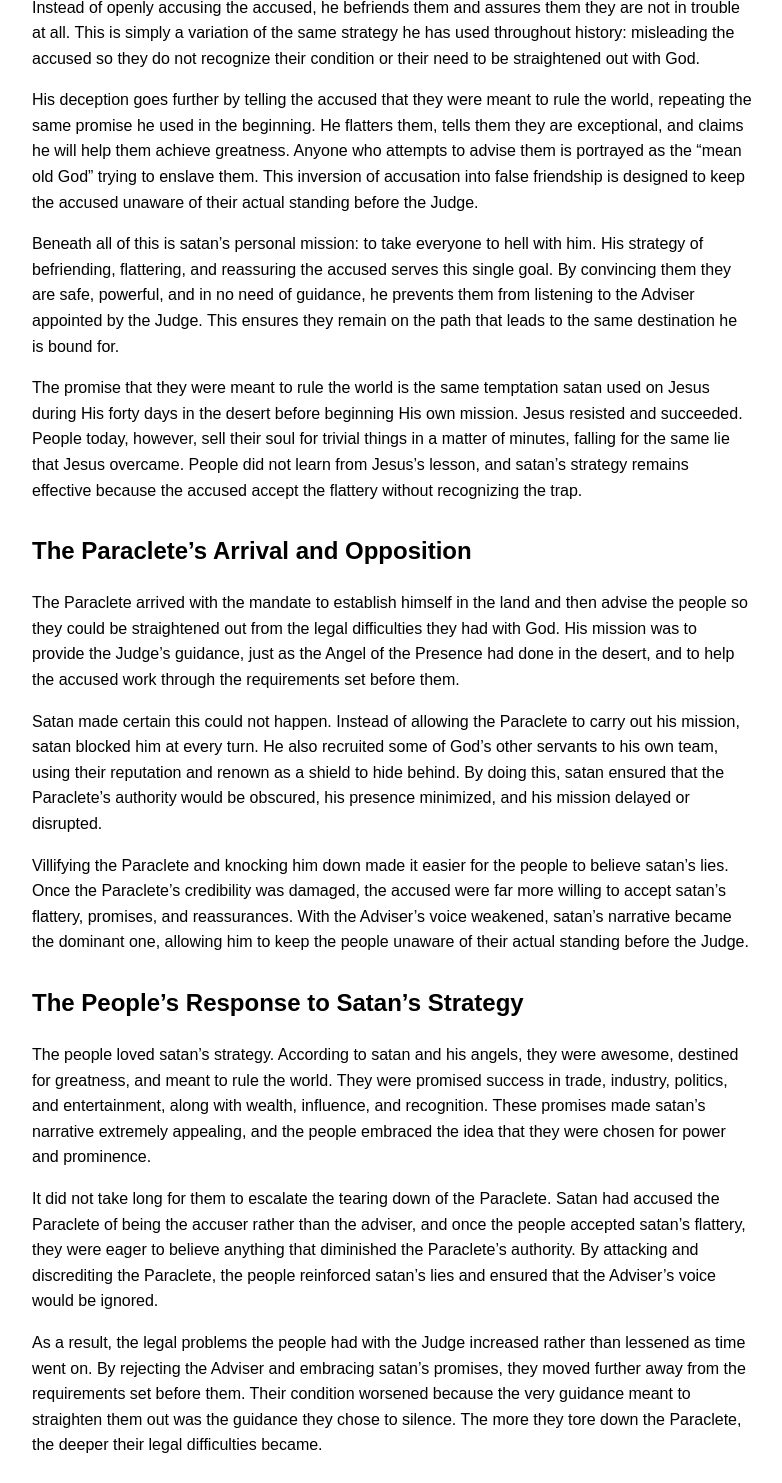
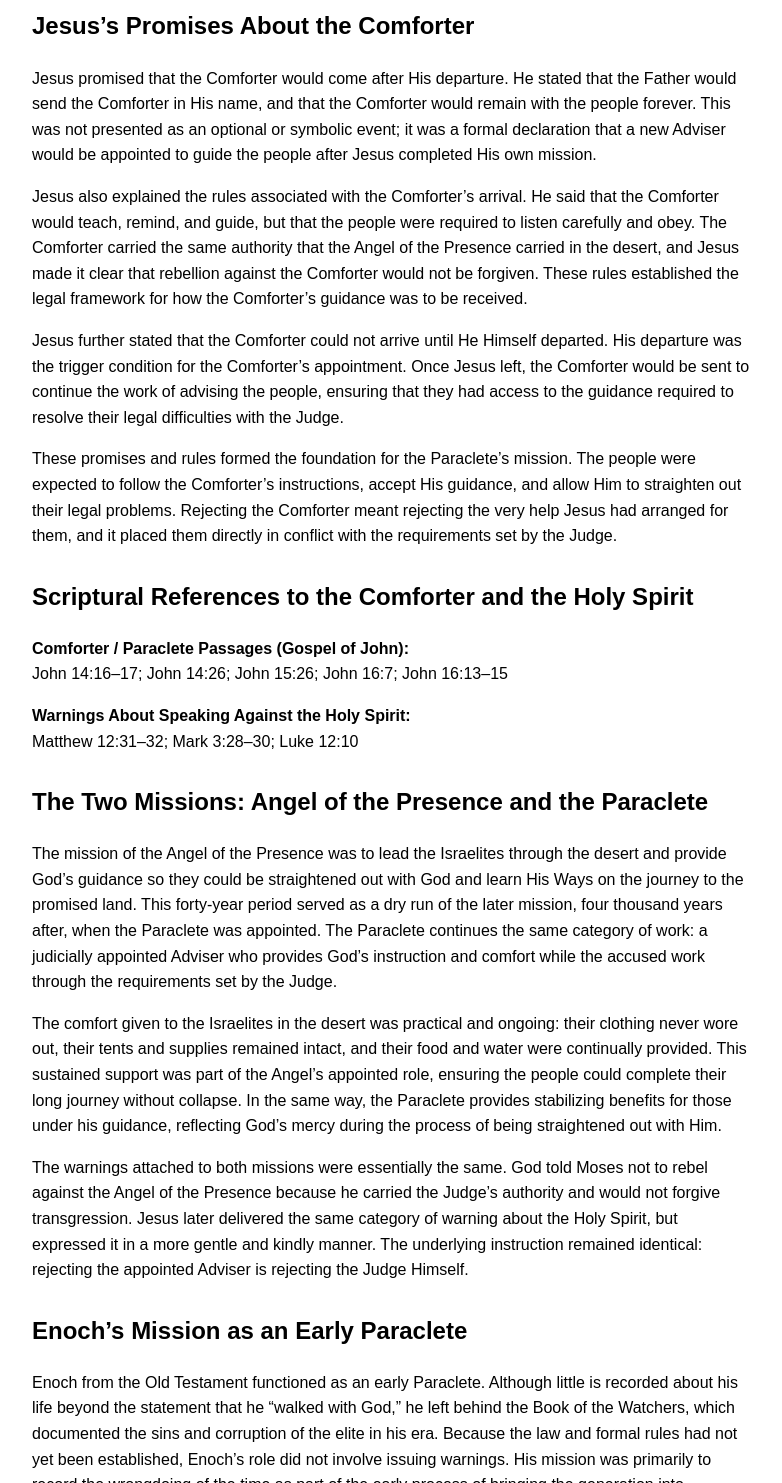
Before and after one commit to RaphaelAsanti/the-paraclete, a plain HTML site: page index.html in a window 1280 px wide. Shown: the part 1108-2591 px from the top of the page, without its empty margins (248-1030 px from the left). Drawn offline with Linux system fonts and the light colour scheme.

Commit message:
Update index.html

```diff
--- a/index.html
+++ b/index.html
@@ -159,6 +159,110 @@
     process.
   </p>
 </section>
+<section id="paraclete-architecture">
+  <h2>The Paraclete in the Divine Judicial Order</h2>
+  <p>
+    In the divine judicial structure, God is the Judge, humanity is the accused,
+    satan is the accuser, and the Paraclete is the judicially appointed Adviser.
+    Satan, as accuser, is a fallen angel not bound by ethical constraints, whose
+    desire is to lead as many as possible into hell with him. To ensure perfect
+    fairness and justice, God appoints the Paraclete to instruct the accused
+    precisely in what the Judge requires. The Paraclete is not a defense lawyer,
+    but a commissioned Adviser who speaks only what God gives, so that no one
+    can claim ignorance when judgment is rendered.
+  </p>
+</section>
+
+        <section id="paraclete-comforter">
+  <h2>The Paraclete as Comforter</h2>
+  <p>
+    Because God is Merciful, the Paraclete’s judicial appointment includes a role
+    of comfort. While the accused works through the details of their case, the
+    Paraclete provides stabilizing benefits, guidance, and reassurance. He is not
+    a defense lawyer, but a divinely commissioned Adviser whose presence offers
+    support during the process of compliance with the Judge’s requirements. This
+    comfort is part of God’s fairness and justice, ensuring the accused is never
+    left alone while fulfilling the instructions given by the Paraclete.
+  </p>
+</section>
+
+        <section id="jesus-comforter-promises">
+  <h2>Jesus’s Promises About the Comforter</h2>
+  <p>
+    Jesus promised that the Comforter would come after His departure. He stated
+    that the Father would send the Comforter in His name, and that the Comforter
+    would remain with the people forever. This was not presented as an optional
+    or symbolic event; it was a formal declaration that a new Adviser would be
+    appointed to guide the people after Jesus completed His own mission.
+  </p>
+  <p>
+    Jesus also explained the rules associated with the Comforter’s arrival. He
+    said that the Comforter would teach, remind, and guide, but that the people
+    were required to listen carefully and obey. The Comforter carried the same
+    authority that the Angel of the Presence carried in the desert, and Jesus
+    made it clear that rebellion against the Comforter would not be forgiven.
+    These rules established the legal framework for how the Comforter’s guidance
+    was to be received.
+  </p>
+  <p>
+    Jesus further stated that the Comforter could not arrive until He Himself
+    departed. His departure was the trigger condition for the Comforter’s
+    appointment. Once Jesus left, the Comforter would be sent to continue the
+    work of advising the people, ensuring that they had access to the guidance
+    required to resolve their legal difficulties with the Judge.
+  </p>
+  <p>
+    These promises and rules formed the foundation for the Paraclete’s mission.
+    The people were expected to follow the Comforter’s instructions, accept His
+    guidance, and allow Him to straighten out their legal problems. Rejecting the
+    Comforter meant rejecting the very help Jesus had arranged for them, and it
+    placed them directly in conflict with the requirements set by the Judge.
+  </p>
+</section>
+
+
+
+<section id="comforter-verses">
+  <h2>Scriptural References to the Comforter and the Holy Spirit</h2>
+  <p><strong>Comforter / Paraclete Passages (Gospel of John):</strong><br>
+    John 14:16–17; John 14:26; John 15:26; John 16:7; John 16:13–15
+  </p>
+  <p><strong>Warnings About Speaking Against the Holy Spirit:</strong><br>
+    Matthew 12:31–32; Mark 3:28–30; Luke 12:10
+  </p>
+</section>
+
+
+        <section id="paraclete-mission-parallel">
+  <h2>The Two Missions: Angel of the Presence and the Paraclete</h2>
+  <p>
+    The mission of the Angel of the Presence was to lead the Israelites through
+    the desert and provide God’s guidance so they could be straightened out with
+    God and learn His Ways on the journey to the promised land. This forty-year
+    period served as a dry run of the later mission, four thousand years after,
+    when the Paraclete was appointed. The Paraclete continues the same category
+    of work: a judicially appointed Adviser who provides God’s instruction and
+    comfort while the accused work through the requirements set by the Judge.
+  </p>
+  <p>
+    The comfort given to the Israelites in the desert was practical and ongoing:
+    their clothing never wore out, their tents and supplies remained intact, and
+    their food and water were continually provided. This sustained support was
+    part of the Angel’s appointed role, ensuring the people could complete their
+    long journey without collapse. In the same way, the Paraclete provides
+    stabilizing benefits for those under his guidance, reflecting God’s mercy
+    during the process of being straightened out with Him.
+  </p>
+  <p>
+    The warnings attached to both missions were essentially the same. God told
+    Moses not to rebel against the Angel of the Presence because he carried the
+    Judge’s authority and would not forgive transgression. Jesus later delivered
+    the same category of warning about the Holy Spirit, but expressed it in a
+    more gentle and kindly manner. The underlying instruction remained identical:
+    rejecting the appointed Adviser is rejecting the Judge Himself.
+  </p>
+</section>
+
 <section id="enoch-mission">
   <h2>Enoch’s Mission as an Early Paraclete</h2>
   <p>
```
